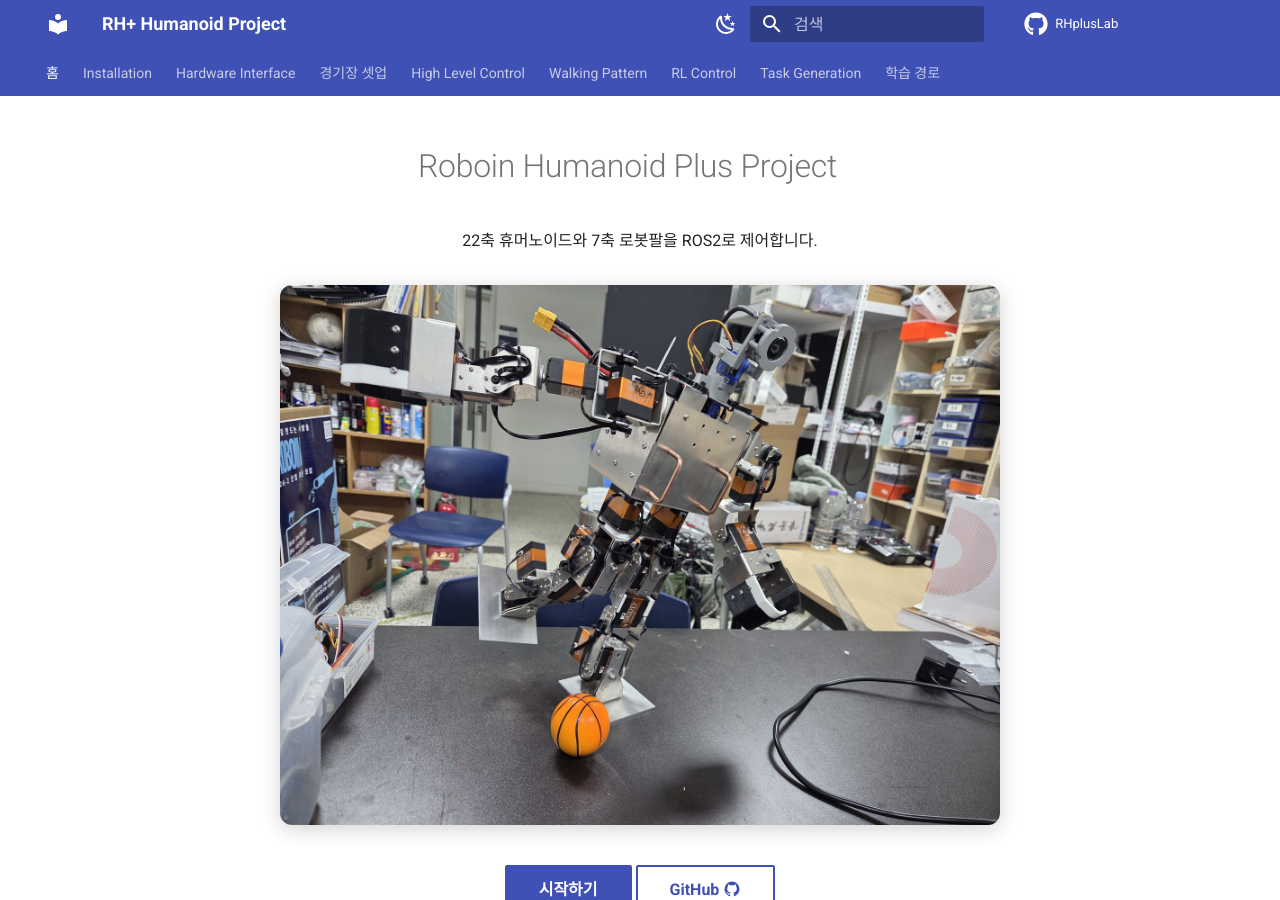
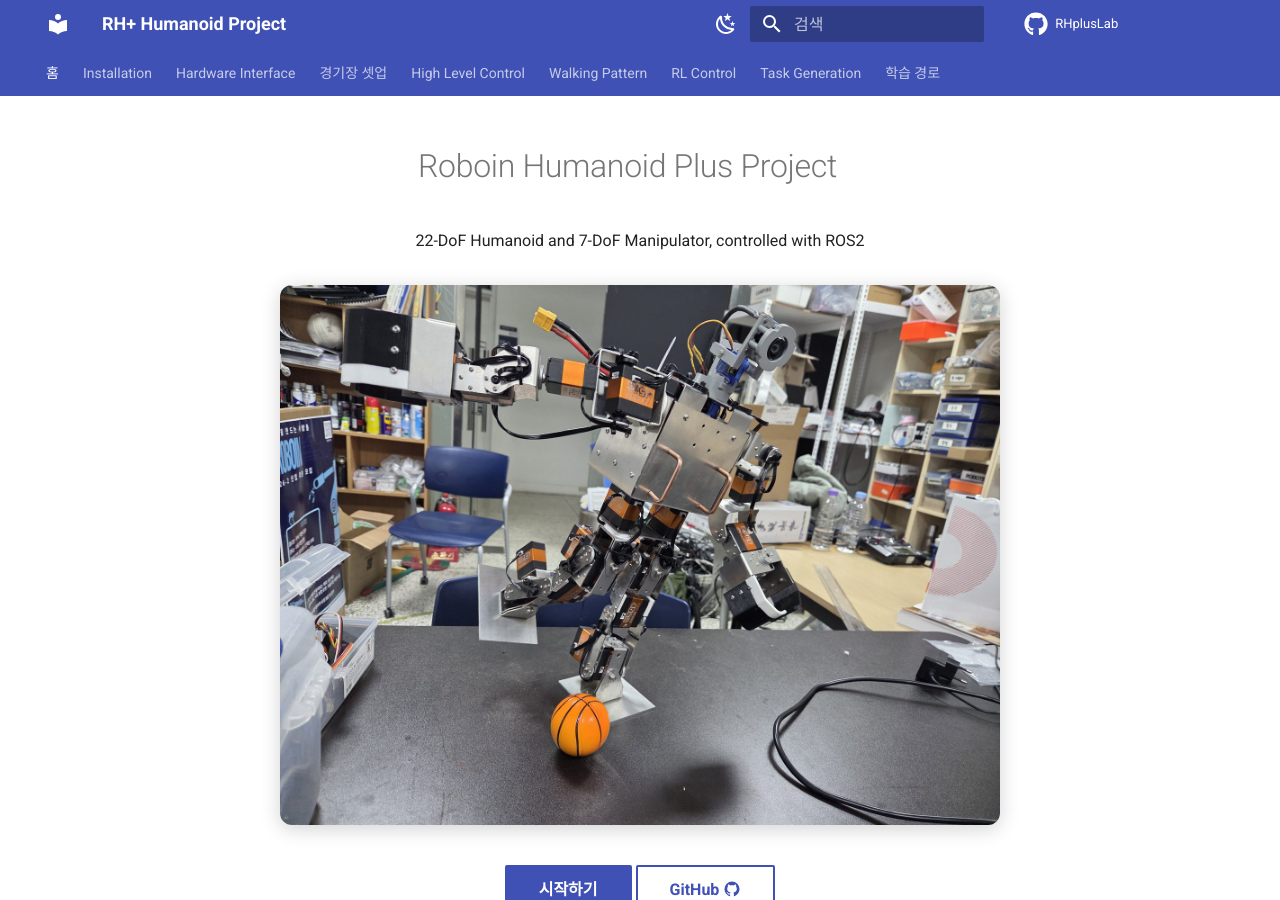
Before and after one commit to RHplusLab/RHplusLab.github.io, an MkDocs documentation site: the page built from docs/index.md, in a window 1280 px wide and 900 px high. Built offline with MkDocs 1.6.1 and Material for MkDocs 9.7.7, drawn with Linux system fonts in a browser that asks for light colours.

Commit message:
홈 부제를 영문으로 변경

```diff
--- a/docs/index.md
+++ b/docs/index.md
@@ -6,7 +6,7 @@ hide:
 
 # Roboin Humanoid Plus Project
 
-22축 휴머노이드와 7축 로봇팔을 ROS2로 제어합니다.
+22-DoF Humanoid and 7-DoF Manipulator, controlled with ROS2
 
 ![RH+ 휴머노이드](images/humanoid_home-web.jpg){ .hero }
 
```
